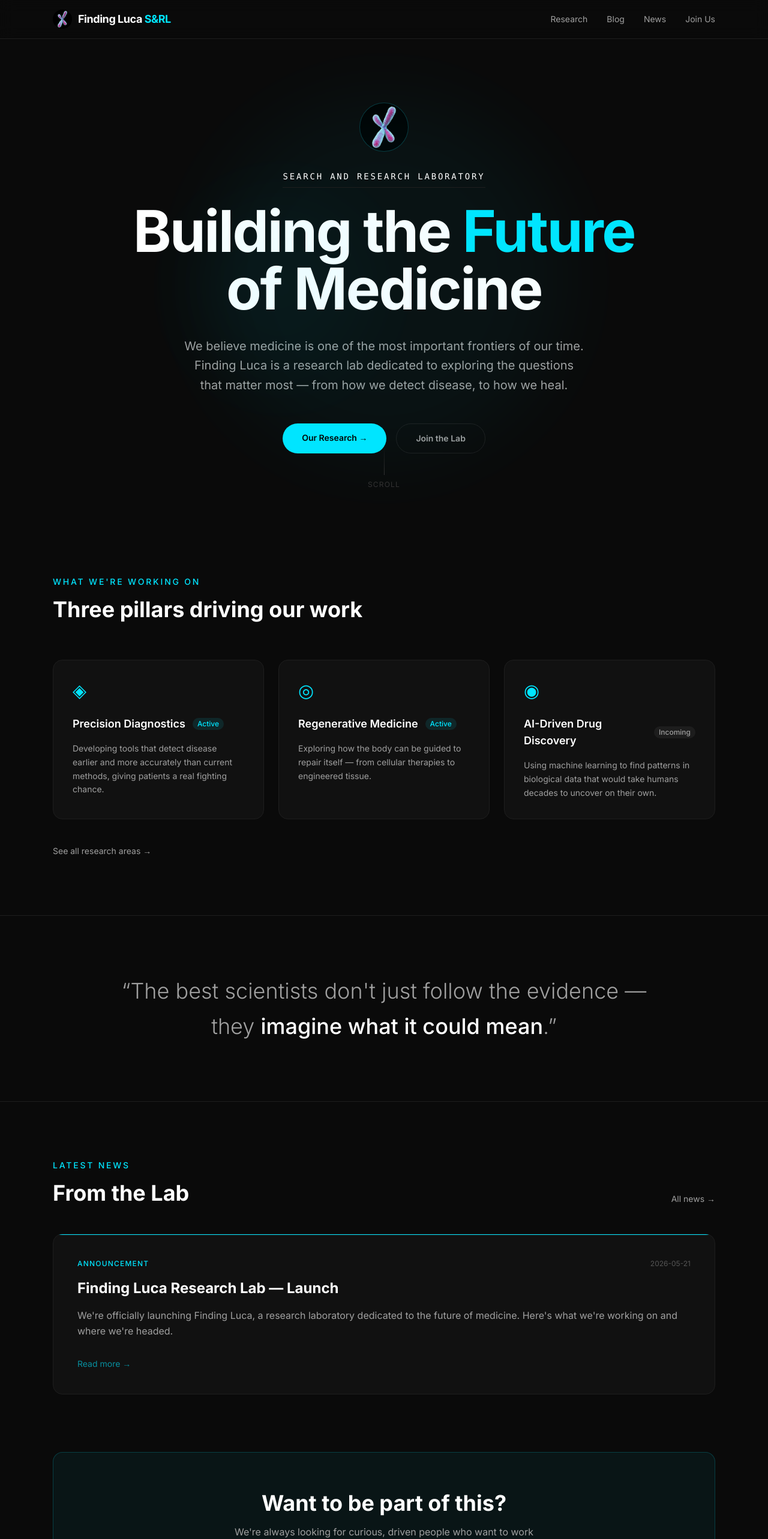
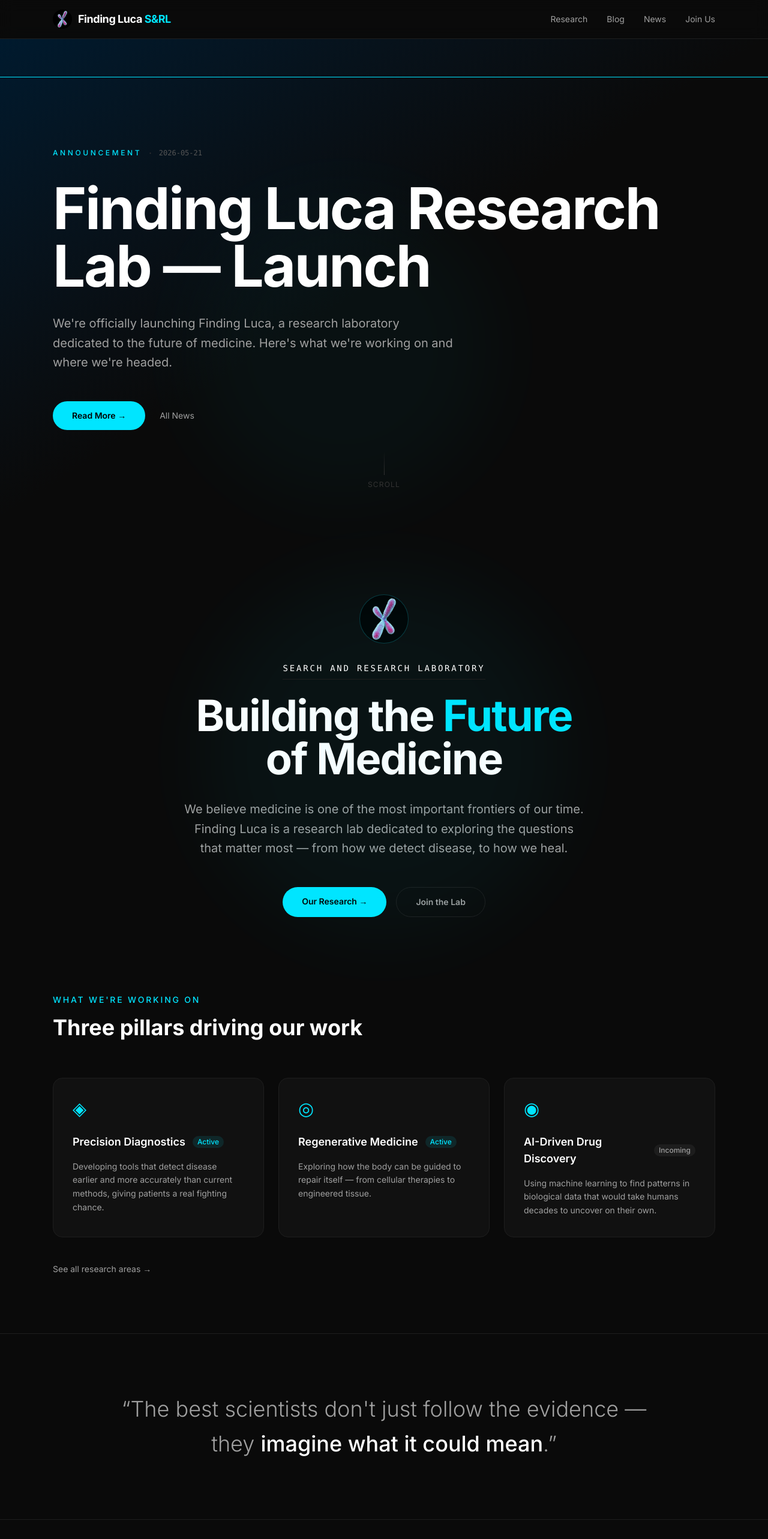
Before and after one commit to ashishmishrabitw-debug/findingluca, a Next.js app: page / in a window 1280 px wide. Shown: the top 2566 px of the page at 60% size. Built offline with nearby package versions, Linux system fonts and the light colour scheme.

Commit message:
Move news carousel to top as full-screen hero

```diff
--- a/app/page.tsx
+++ b/app/page.tsx
@@ -30,17 +30,18 @@ const pillars = [
 
 export default function Home() {
   const newsPosts = getNewsPosts();
+
   return (
     <div className="pt-16">
-      {/* Hero */}
-      <section className="relative min-h-screen flex flex-col items-center justify-center text-center px-6 overflow-hidden">
-        {/* Background glow */}
+      {/* Full-screen news carousel — first thing you see */}
+      <NewsCarousel posts={newsPosts} />
+
+      {/* Lab identity section */}
+      <section className="relative flex flex-col items-center justify-center text-center px-6 py-32 overflow-hidden">
         <div className="absolute inset-0 pointer-events-none">
           <div className="absolute top-1/2 left-1/2 -translate-x-1/2 -translate-y-1/2 w-[600px] h-[600px] rounded-full bg-[#00e5ff] opacity-[0.04] blur-3xl" />
-          <div className="absolute top-1/3 left-1/4 w-[300px] h-[300px] rounded-full bg-[#00e5ff] opacity-[0.03] blur-3xl" />
         </div>
 
-        {/* Logo */}
         <div className="mb-8">
           <Image
             src="/logo.png"
@@ -53,12 +54,12 @@ export default function Home() {
 
         <TextScramble text="Search and Research Laboratory" className="text-[#00e5ff] mb-6" />
 
-        <h1 className="text-5xl md:text-7xl lg:text-8xl font-bold tracking-tight leading-none mb-8 max-w-4xl">
+        <h2 className="text-5xl md:text-7xl font-bold tracking-tight leading-none mb-8 max-w-4xl">
           Building the{" "}
           <span className="text-[#00e5ff]">Future</span>
           <br />
           of Medicine
-        </h1>
+        </h2>
 
         <p className="text-[#a0a0a0] text-lg md:text-xl max-w-2xl leading-relaxed mb-12">
           We believe medicine is one of the most important frontiers of our
@@ -81,16 +82,10 @@ export default function Home() {
             Join the Lab
           </Link>
         </div>
-
-        {/* Scroll hint */}
-        <div className="absolute bottom-12 left-1/2 -translate-x-1/2 flex flex-col items-center gap-2 text-[#333]">
-          <div className="w-px h-12 bg-gradient-to-b from-transparent to-[#333]" />
-          <span className="text-xs tracking-widest uppercase">Scroll</span>
-        </div>
       </section>
 
       {/* Research pillars */}
-      <section className="max-w-6xl mx-auto px-6 py-24">
+      <section className="max-w-6xl mx-auto px-6 pb-24">
         <p className="text-[#00e5ff] text-sm font-medium tracking-[0.2em] uppercase mb-4">
           What We&apos;re Working On
         </p>
@@ -148,27 +143,8 @@ export default function Home() {
         </div>
       </section>
 
-      {/* News carousel */}
+      {/* CTA */}
       <section className="max-w-6xl mx-auto px-6 py-24">
-        <div className="flex items-end justify-between mb-12">
-          <div>
-            <p className="text-[#00e5ff] text-sm font-medium tracking-[0.2em] uppercase mb-4">
-              Latest News
-            </p>
-            <h2 className="text-3xl md:text-4xl font-bold">From the Lab</h2>
-          </div>
-          <Link
-            href="/news"
-            className="text-sm text-[#a0a0a0] hover:text-[#00e5ff] transition-colors hidden sm:block"
-          >
-            All news →
-          </Link>
-        </div>
-        <NewsCarousel posts={newsPosts} />
-      </section>
-
-      {/* CTA */}
-      <section className="max-w-6xl mx-auto px-6 pb-24">
         <div className="rounded-2xl border border-[#00e5ff]/20 bg-[#00e5ff]/5 px-8 py-16 text-center">
           <h2 className="text-3xl md:text-4xl font-bold mb-4">
             Want to be part of this?
--- a/components/NewsCarousel.tsx
+++ b/components/NewsCarousel.tsx
@@ -3,6 +3,13 @@
 import { useState, useEffect } from "react"
 import Link from "next/link"
 import type { Post } from "@/lib/posts"
+
+const gradients = [
+  "from-[#001a2e] via-[#0a0a0a] to-[#0a0a0a]",
+  "from-[#001a1a] via-[#0a0a0a] to-[#0a0a0a]",
+  "from-[#0d001a] via-[#0a0a0a] to-[#0a0a0a]",
+  "from-[#1a1000] via-[#0a0a0a] to-[#0a0a0a]",
+]
 
 type Props = {
   posts: Post[]
@@ -10,40 +17,41 @@ type Props = {
 
 export default function NewsCarousel({ posts }: Props) {
   const [current, setCurrent] = useState(0)
-  const [fading, setFading] = useState(false)
+  const [visible, setVisible] = useState(true)
 
   useEffect(() => {
     if (posts.length <= 1) return
     const interval = setInterval(() => {
-      setFading(true)
+      setVisible(false)
       setTimeout(() => {
         setCurrent((prev) => (prev + 1) % posts.length)
-        setFading(false)
-      }, 400)
-    }, 5000)
+        setVisible(true)
+      }, 500)
+    }, 6000)
     return () => clearInterval(interval)
   }, [posts.length])
 
-  if (posts.length === 0) {
-    return (
-      <div className="border border-[#1e1e1e] rounded-2xl p-10 text-center text-[#555]">
-        <p>News coming soon</p>
-      </div>
-    )
-  }
+  if (posts.length === 0) return null
 
   const post = posts[current]
+  const gradient = gradients[current % gradients.length]
 
   return (
-    <div className="border border-[#1e1e1e] rounded-2xl bg-[#111] overflow-hidden">
+    <div className="relative w-full min-h-screen flex flex-col">
+      {/* Background gradient */}
+      <div
+        className={`absolute inset-0 bg-gradient-to-br ${gradient} transition-all duration-1000`}
+      />
+
+      {/* Glow orb */}
+      <div className="absolute top-1/3 left-1/4 w-[500px] h-[500px] rounded-full bg-[#00e5ff] opacity-[0.03] blur-3xl pointer-events-none" />
+
       {/* Progress bar */}
-      <div className="h-px w-full bg-[#1e1e1e] relative overflow-hidden">
+      <div className="absolute top-16 left-0 right-0 h-px bg-[#1e1e1e] z-10">
         <div
-          key={current}
-          className="absolute inset-y-0 left-0 bg-[#00e5ff]"
-          style={{
-            animation: "progress 5s linear forwards",
-          }}
+          key={`${current}-progress`}
+          className="h-full bg-[#00e5ff]"
+          style={{ animation: "progress 6s linear forwards" }}
         />
       </div>
 
@@ -55,53 +63,74 @@ export default function NewsCarousel({ posts }: Props) {
       `}</style>
 
       {/* Content */}
-      <Link href={`/news/${post.slug}`} className="block p-10 group">
+      <div className="relative z-10 flex-1 flex flex-col justify-center max-w-6xl mx-auto w-full px-6 py-32 pt-40">
         <div
-          className="transition-opacity duration-400"
-          style={{ opacity: fading ? 0 : 1 }}
+          className="transition-all duration-500"
+          style={{ opacity: visible ? 1 : 0, transform: visible ? "translateY(0)" : "translateY(20px)" }}
         >
-          <div className="flex items-center justify-between mb-4">
-            <span className="text-xs text-[#00e5ff] font-medium tracking-widest uppercase">
+          <div className="flex items-center gap-3 mb-8">
+            <span className="text-xs text-[#00e5ff] font-medium tracking-[0.3em] uppercase">
               {post.tag}
             </span>
-            <span className="text-xs text-[#555]">{post.date}</span>
+            <span className="text-[#333]">·</span>
+            <span className="text-xs text-[#555] font-mono">{post.date}</span>
           </div>
 
-          <h3 className="text-2xl font-bold mb-4 group-hover:text-[#00e5ff] transition-colors leading-snug">
+          <h1 className="text-5xl md:text-7xl lg:text-8xl font-bold tracking-tight leading-none mb-8 max-w-5xl">
             {post.title}
-          </h3>
+          </h1>
 
-          <p className="text-[#a0a0a0] leading-relaxed mb-8">{post.excerpt}</p>
+          <p className="text-[#a0a0a0] text-lg md:text-xl max-w-2xl leading-relaxed mb-12">
+            {post.excerpt}
+          </p>
 
-          <div className="flex items-center justify-between">
-            <span className="text-sm text-[#00e5ff]/60 group-hover:text-[#00e5ff] transition-colors">
-              Read more →
-            </span>
+          <div className="flex flex-col sm:flex-row items-start sm:items-center gap-6">
+            <Link
+              href={`/news/${post.slug}`}
+              className="px-8 py-3.5 bg-[#00e5ff] text-black font-semibold rounded-full hover:bg-[#00b8cc] transition-colors text-sm"
+            >
+              Read More →
+            </Link>
+            <Link
+              href="/news"
+              className="text-sm text-[#a0a0a0] hover:text-white transition-colors"
+            >
+              All News
+            </Link>
+          </div>
+        </div>
 
-            {/* Dot indicators */}
+        {/* Dot indicators + counter */}
         {posts.length > 1 && (
-              <div className="flex gap-2">
+          <div className="absolute bottom-12 left-6 right-6 max-w-6xl mx-auto flex items-center justify-between">
+            <div className="flex gap-3">
               {posts.map((_, i) => (
                 <button
                   key={i}
-                    onClick={(e) => {
-                      e.preventDefault()
-                      setFading(true)
-                      setTimeout(() => {
-                        setCurrent(i)
-                        setFading(false)
-                      }, 400)
+                  onClick={() => {
+                    setVisible(false)
+                    setTimeout(() => { setCurrent(i); setVisible(true) }, 500)
                   }}
-                    className={`w-1.5 h-1.5 rounded-full transition-colors ${
-                      i === current ? "bg-[#00e5ff]" : "bg-[#333]"
+                  className={`transition-all duration-300 rounded-full ${
+                    i === current
+                      ? "w-8 h-1.5 bg-[#00e5ff]"
+                      : "w-1.5 h-1.5 bg-[#333] hover:bg-[#555]"
                   }`}
                 />
               ))}
             </div>
+            <span className="text-xs font-mono text-[#555]">
+              {String(current + 1).padStart(2, "0")} / {String(posts.length).padStart(2, "0")}
+            </span>
+          </div>
         )}
       </div>
+
+      {/* Scroll hint */}
+      <div className="absolute bottom-12 left-1/2 -translate-x-1/2 flex flex-col items-center gap-2 text-[#333] z-10">
+        <div className="w-px h-10 bg-gradient-to-b from-transparent to-[#333]" />
+        <span className="text-xs tracking-widest uppercase">Scroll</span>
       </div>
-      </Link>
     </div>
   )
 }
```
Lines whose indentation alone changed are shown as unchanged.
